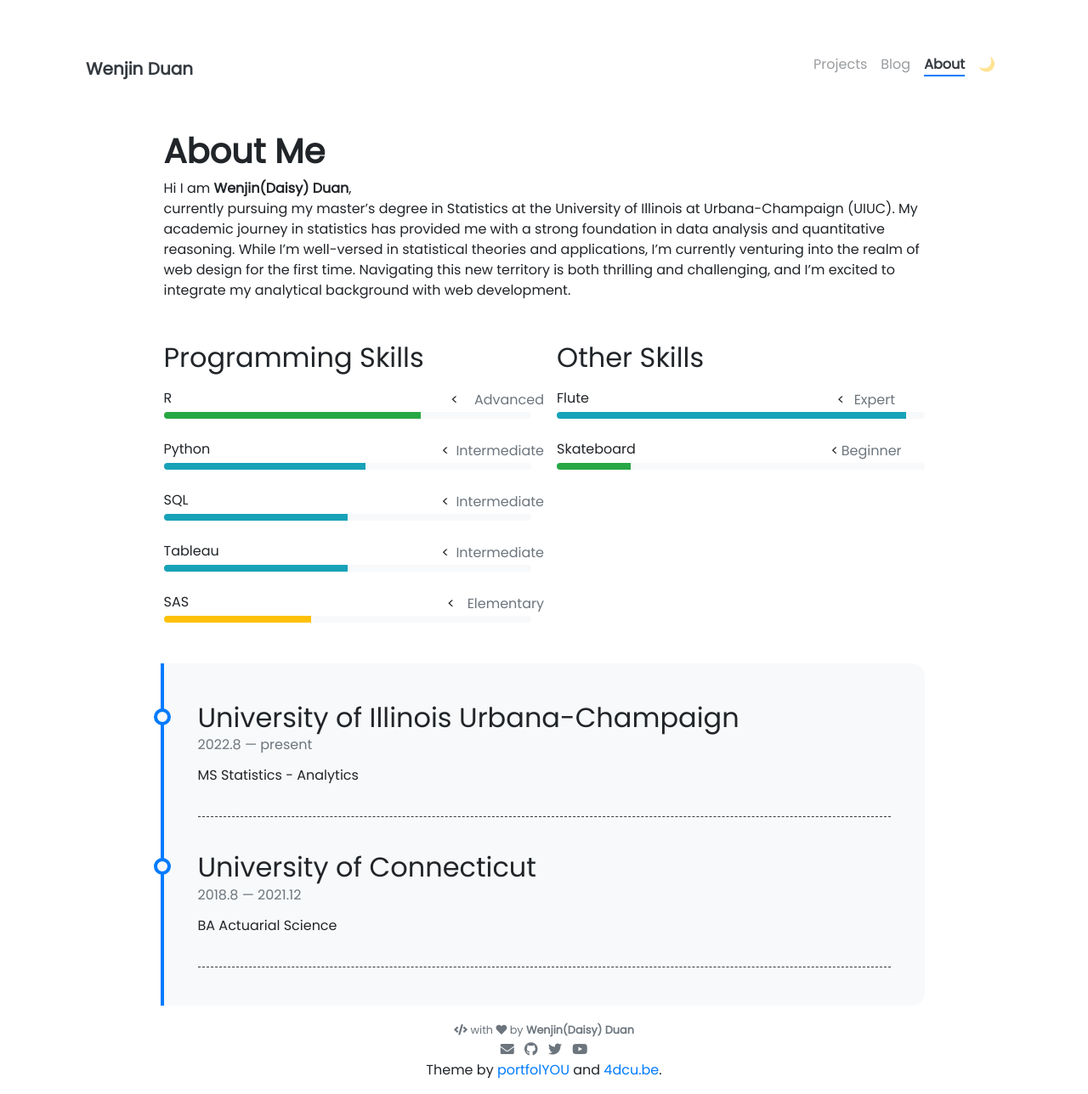
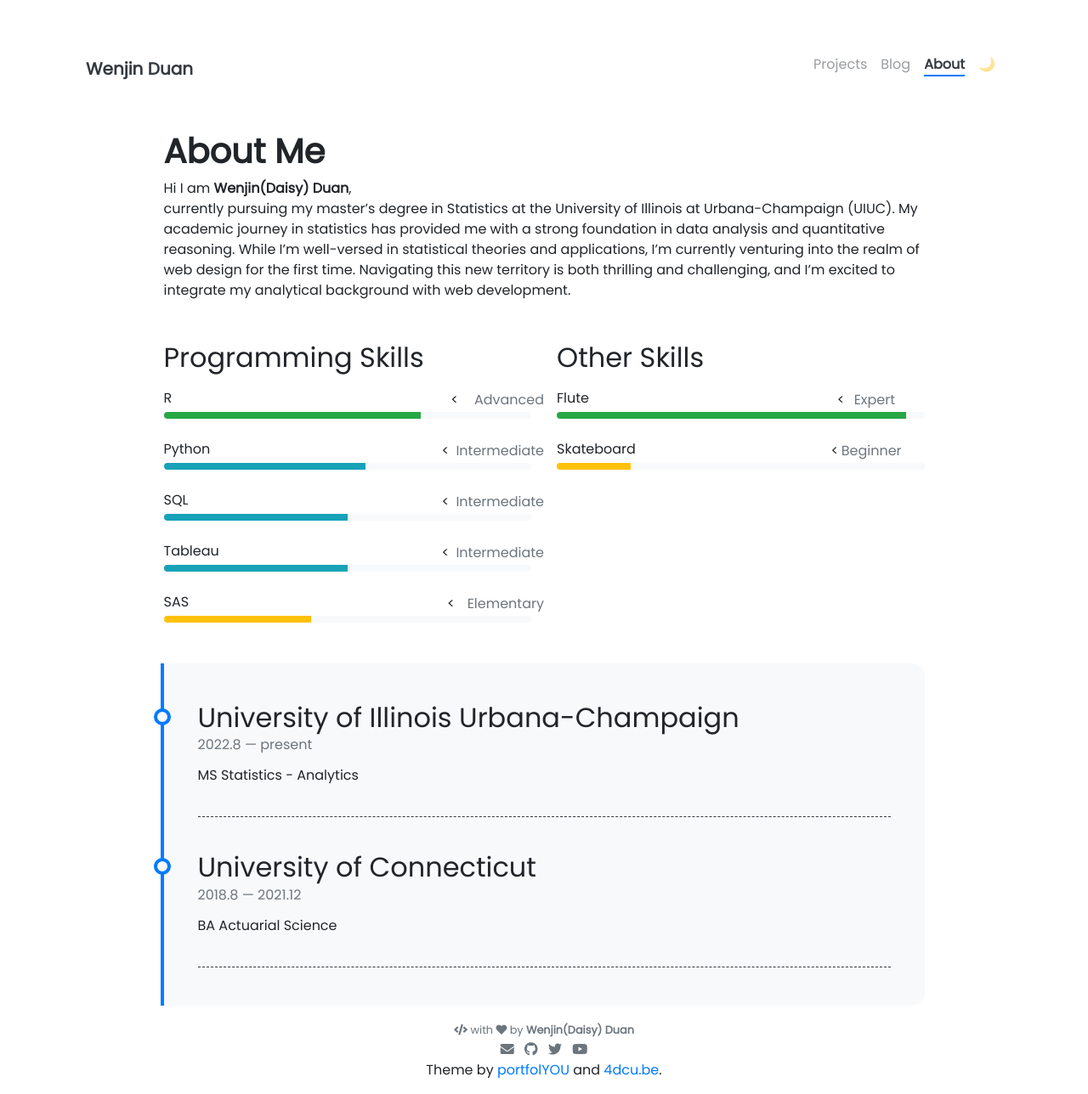
Before and after one commit to WenjinD/WenjinD.github.io, a Jekyll site: the page built from pages/about.md, in a window 1280 px wide. Shown: the whole page at 85% size. Built offline with Jekyll 4.4.1, drawn with Linux system fonts in a browser that asks for light colours; nearby versions of some CDN libraries.

Commit message:
Update other-skills.yml

```diff
--- a/_data/other-skills.yml
+++ b/_data/other-skills.yml
@@ -1,9 +1,9 @@
 - name: Flute
   percentage: 95
   level: Expert
-  color: info
+  color: success
 
 - name: Skateboard
   percentage: 20
   level: Beginner
-  color: success
+  color: warning
```
